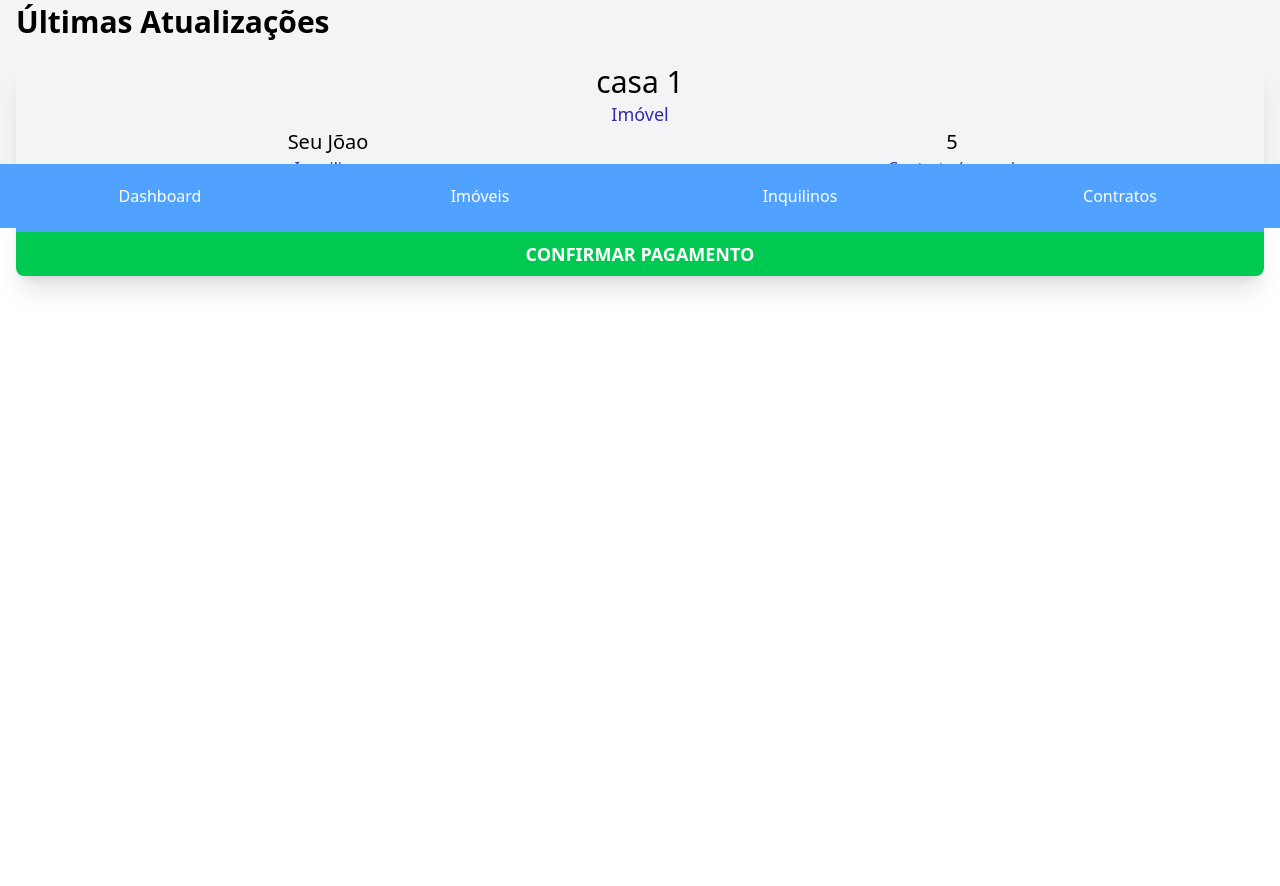
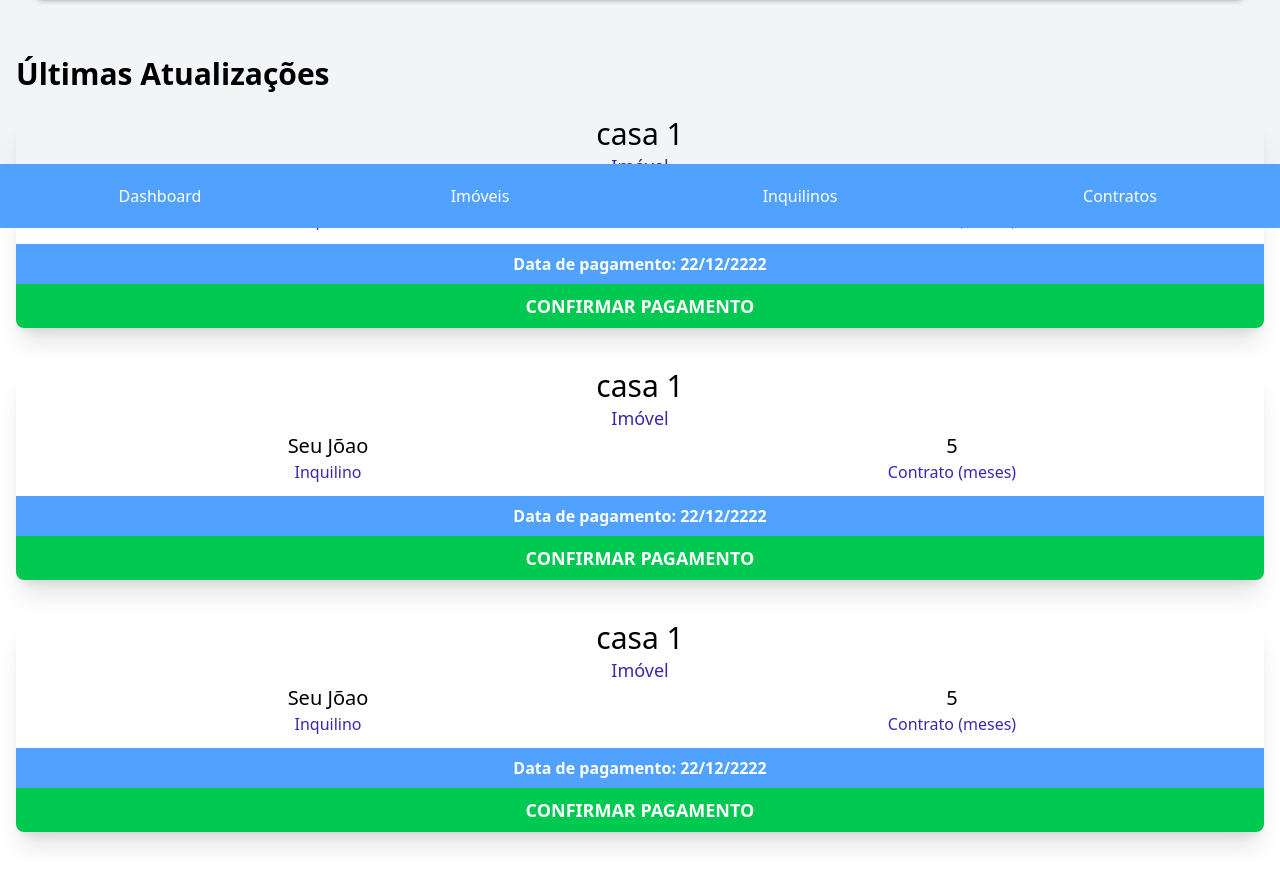
Before and after one commit to KennedyRamos/MeuImovel, a React (Vite) app: page /dashboard in a window 1280 px wide. Shown: the part 572-1458 px from the top of the page. Before the commit the page ends 936 px from the top, so only its background shows below. Built offline with nearby package versions, Linux system fonts and the light colour scheme.

Commit message:
mudança na cor da borda da barra de pesquisa, ajustando espaçamento do header, mudança na margen do dashboar e imóvel

```diff
--- a/src/components/barra-pesquisa.tsx
+++ b/src/components/barra-pesquisa.tsx
@@ -9,9 +9,9 @@ export default function Pesquisa() {
         name="pesquisa"
         id="pesquisa"
         placeholder="Pesquisar"
-        className="w-full border border-blue-500/50 font-semibold rounded-sm p-2"
+        className="w-full border-2 border-gray-500 font-semibold rounded-sm py-1.5 px-2"
       />
-      <button className="flex "><FontAwesomeIcon icon={faMagnifyingGlass} className="bg-blue-400 text-white p-3 rounded-sm" /></button>
+      <button className="flex"><FontAwesomeIcon icon={faMagnifyingGlass} className="bg-blue-400 text-white p-3 rounded-sm" /></button>
     </div>
   );
 }
--- a/src/components/card-imovel.tsx
+++ b/src/components/card-imovel.tsx
@@ -2,7 +2,7 @@ export default function CardDashboard() {
   return (
     <div className="grid gap-10">
       <div className="shadow-xl rounded-lg">
-        <div className="grid grid-cols-2 mb-3 ">
+        <div className="grid grid-cols-2 pb-3">
           <div className="text-center col-span-2">
             <p className="text-3xl">casa 1</p>
 
@@ -33,6 +33,69 @@ export default function CardDashboard() {
         </button>
       </div>
 
+      <div className="shadow-xl rounded-lg">
+        <div className="grid grid-cols-2 pb-3">
+          <div className="text-center col-span-2">
+            <p className="text-3xl">casa 1</p>
+
+            <h3 className="text-lg font-medium text-indigo-800">Imóvel</h3>
+          </div>
+
+          <div className="text-center">
+            <p className="text-xl">Seu Jõao</p>
+
+            <h3 className="font-medium text-indigo-800">Inquilino</h3>
+          </div>
+
+          <div className="text-center">
+            <p className="text-xl">5</p>
+
+            <h3 className="font-medium text-indigo-800">Contrato (meses)</h3>
+          </div>
+        </div>
+
+        <div className="p-2 bg-blue-400 text-white text-center font-semibold">
+          <h4>
+            Data de pagamento: <span>22/12/2222</span>
+          </h4>
+        </div>
+
+        <button className="w-full bg-green-500 text-center text-lg font-semibold text-white p-2 uppercase rounded-b-lg">
+          Confirmar pagamento
+        </button>
+      </div>
+
+      <div className="shadow-xl rounded-lg">
+        <div className="grid grid-cols-2 pb-3">
+          <div className="text-center col-span-2">
+            <p className="text-3xl">casa 1</p>
+
+            <h3 className="text-lg font-medium text-indigo-800">Imóvel</h3>
+          </div>
+
+          <div className="text-center">
+            <p className="text-xl">Seu Jõao</p>
+
+            <h3 className="font-medium text-indigo-800">Inquilino</h3>
+          </div>
+
+          <div className="text-center">
+            <p className="text-xl">5</p>
+
+            <h3 className="font-medium text-indigo-800">Contrato (meses)</h3>
+          </div>
+        </div>
+
+        <div className="p-2 bg-blue-400 text-white text-center font-semibold">
+          <h4>
+            Data de pagamento: <span>22/12/2222</span>
+          </h4>
+        </div>
+
+        <button className="w-full bg-green-500 text-center text-lg font-semibold text-white p-2 uppercase rounded-b-lg">
+          Confirmar pagamento
+        </button>
+      </div>
       {/* Próximo card */}
     </div>
   );
--- a/src/components/header.tsx
+++ b/src/components/header.tsx
@@ -1,6 +1,6 @@
 export default function Header() {
   return (
-    <header className="text-center p-4 font-bold">
+    <header className="text-center p-10 font-bold">
       <h1 className="text-2xl  text-blue-800">Meu Imóvel</h1>
     </header>
   );
--- a/src/pages/Dashboard.tsx
+++ b/src/pages/Dashboard.tsx
@@ -7,7 +7,7 @@ export default function Dashboard() {
     <div className="h-screen bg-gray-100">
       <Header></Header>
 
-      <main className="p-4">
+      <main className="mx-4 grid gap-10">
         <section>
           <h2 className="text-3xl font-semibold">Dashboard</h2>
 
@@ -24,7 +24,7 @@ export default function Dashboard() {
           </div>
         </section>
 
-        <section className=" mt-10 mb-18 grid gap-6">
+        <section className=" mb-20 grid gap-6">
           <h2 className="text-3xl font-semibold">Últimas Atualizações</h2>
           <CardImovel></CardImovel>
         </section>
--- a/src/pages/Imoveis.tsx
+++ b/src/pages/Imoveis.tsx
@@ -8,9 +8,9 @@ export default function Imoveis() {
         <div>
             <Header></Header>
 
-            <main className="p-4">
+            <main className="mx-4 bg-gray-100">
                 <h2 className="text-center text-3xl font-semibold">Imóveis</h2>
-                <section className=" mb-18">
+                <section className=" mb-20">
                     <Pesquisa></Pesquisa>
                     <CardImovel></CardImovel>
                 </section>
```
